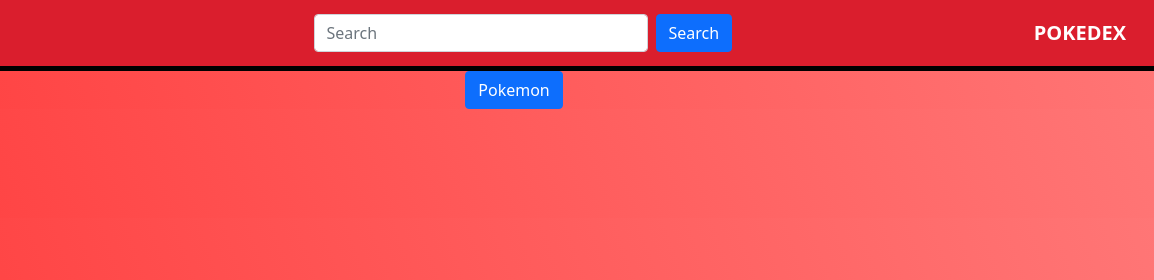
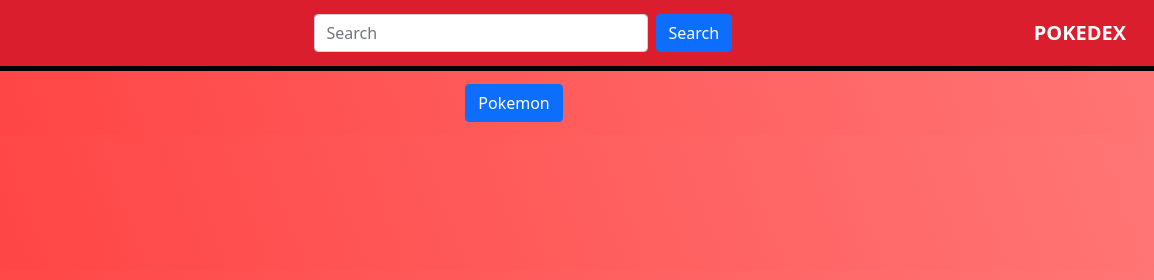
Before and after one commit to Ariok-David-LM/Proyect-PE-M3, a plain HTML site: page index.html in a window 1280 px wide. Shown: the top 280 px of the page, 126-1280 px from the left. Drawn offline with nearby package versions, Linux system fonts and the light colour scheme.

Commit message:
Fix: Correccion del padding.

```diff
--- a/assets/css/styles.css
+++ b/assets/css/styles.css
@@ -39,3 +39,6 @@ body{
     border-radius: 15px;
     outline: 0;
 }
+.contenedor{
+    padding: 1%;
+}
```
